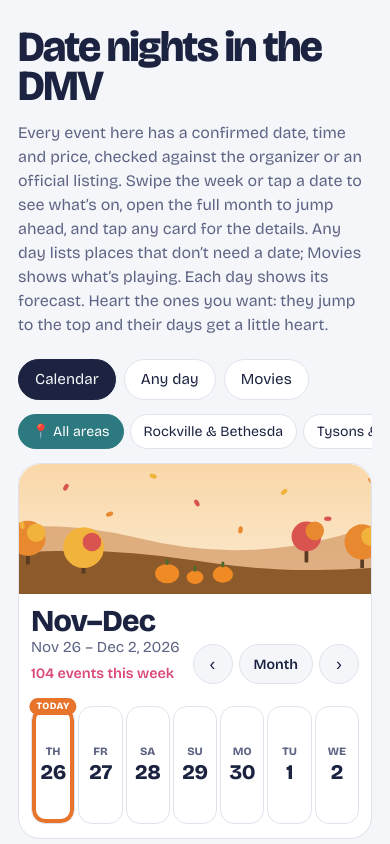
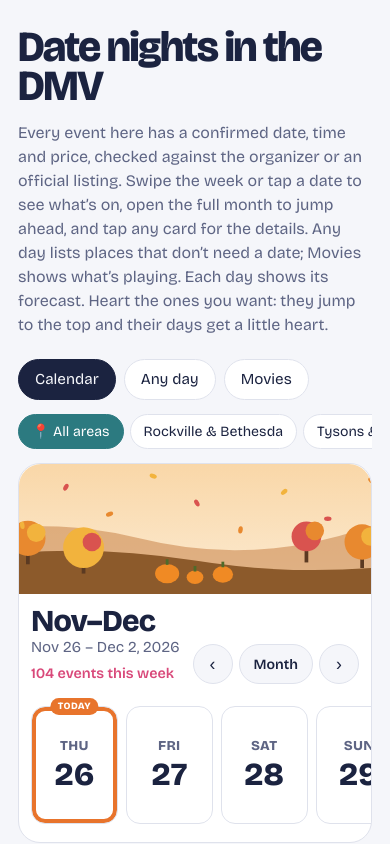
Before and after one commit to eseto9/DMVActivities, a plain HTML site: page index.html in a window 390 px wide. Shown: the top 844 px of the page. Drawn offline with nearby package versions, Linux system fonts and the light colour scheme; no server answers.

Commit message:
Phone week strip scrolls sideways with about 3.5 days visible
On screens 560px and narrower the 7-day strip becomes a horizontal
scroller so each day box is wider (full weekday, bigger date, icon and
temperatures); the selected or current day scrolls into view when the
week or selection changes. Arrows still move a week; the swipe-to-
change-week gesture is off on phones so swiping scrolls the days.

Co-Authored-By: Claude Opus 5.5 <noreply@anthropic.com>

```diff
--- a/index.html
+++ b/index.html
@@ -129,7 +129,7 @@ button:focus-visible,a:focus-visible{outline:3px solid var(--gold);outline-offse
 .sday .dw{font-size:.72rem;font-weight:700;text-transform:uppercase;letter-spacing:.02em;color:var(--muted)}
 .sday .dn{font-size:1.15rem;font-weight:800}
 .sday .dws{display:none}
-@media (max-width:560px){.cal{padding-left:12px;padding-right:12px}.banner{width:calc(100% + 24px);margin-left:-12px;margin-right:-12px}.strip{gap:3px}.sday .dwl{display:none}.sday .dws{display:inline}.day.sday{padding:5px 2px 6px}.sday .top{gap:1px}.sday .dw{font-size:.6rem;letter-spacing:0}.sday .dn{font-size:.9rem;letter-spacing:-.02em}.sday .wxsvg{height:46px}}
+@media (max-width:560px){.cal{padding-left:12px;padding-right:12px}.banner{width:calc(100% + 24px);margin-left:-12px;margin-right:-12px}.strip{display:flex;overflow-x:auto;scroll-snap-type:x proximity;gap:8px;scrollbar-width:none;margin:0 -12px;padding:10px 12px 4px;scroll-padding-left:12px}.strip::-webkit-scrollbar{display:none}.day.sday{flex:0 0 calc((100% - 24px)/3.5);scroll-snap-align:start;padding:7px 8px 8px}.sday .dw{font-size:.8rem}.sday .dn{font-size:1.4rem}.sday .wxsvg{height:58px}.sday .temps{font-size:1.02rem}.sday .rain{font-size:.82rem}}
 .sday .wxsvg{display:block;width:100%;height:44px;margin:4px 0 2px;overflow:visible}
 .sday .temps{display:flex;justify-content:center;flex-wrap:wrap;gap:1px 5px;font-size:.92rem;font-weight:800;line-height:1.1}
 .sday .hi{color:#D45A1F}.sday .lo{color:#2F6FB0}
@@ -137,7 +137,7 @@ button:focus-visible,a:focus-visible{outline:3px solid var(--gold);outline-offse
 .sday.nofx .top{flex:1;flex-direction:column;align-items:center;justify-content:center;gap:6px}
 .sday.nofx .dw{font-size:.85rem}
 .wrap .sday.nofx .dn,.sday.nofx .dn{font-size:2rem}
-@media (max-width:560px){.wrap .sday.nofx .dn{font-size:1.3rem}.sday.nofx .dw{font-size:.7rem}}
+@media (max-width:560px){.wrap .sday.nofx .dn{font-size:2rem}.sday.nofx .dw{font-size:.85rem}}
 .wxsvg .spin{transform-box:fill-box;transform-origin:center;animation:wxspin 14s linear infinite}
 .wxsvg .drift{animation:wxdrift 4s ease-in-out infinite alternate}
 .wxsvg .drop{animation:wxdrop 1.1s linear infinite}
@@ -986,9 +986,11 @@ function render(){
   const inW=ITEMS.filter(it=>catOk(it)&&it.days.some(k=>keys.includes(k)));
   document.getElementById("total").textContent=`${inW.length} event${inW.length===1?"":"s"} this week`;
   const cnt=keys.map(k=>inW.filter(it=>it.days.includes(k)).length);
-  document.getElementById("strip").innerHTML=keys.map((k,i)=>{const d=P(k),n=cnt[i],w=WX[k];
+  const stripEl=document.getElementById("strip");
+  stripEl.innerHTML=keys.map((k,i)=>{const d=P(k),n=cnt[i],w=WX[k];
     const cls=["day","sday"];if(!w)cls.push("nofx");if(+d===+TODAY)cls.push("today");if(d<TODAY)cls.push("past");if(ITEMS.some(it=>it.days.includes(k)&&savedOn(it,k)))cls.push("saved");
     return `<button class="${cls.join(" ")}" data-k="${k}" aria-pressed="${selKey===k}" aria-label="${DOW[d.getDay()]} ${MN[d.getMonth()]} ${d.getDate()}: ${w?wxText(w)+", ":""}${n} event${n===1?"":"s"}${cls.includes("saved")?", includes something you hearted":""}"><span class="top"><span class="dw"><span class="dwl">${DOW[d.getDay()]}</span><span class="dws">${DOW[d.getDay()].slice(0,2)}</span></span><span class="dn">${d.getDate()}</span></span>${w?`${wxSvg(w.c)}<span class="temps"><span class="hi">▲${w.hi}°</span><span class="lo">▼${w.lo}°</span></span>${w.pp>=30?`<span class="rain">💧${w.pp}%</span>`:""}`:""}</button>`;}).join("");
+  const sk=iso(start)+"|"+selKey;if(stripEl.scrollWidth>stripEl.clientWidth+2&&stripEl.dataset.sk!==sk){stripEl.dataset.sk=sk;const t=stripEl.querySelector('[aria-pressed="true"]')||stripEl.querySelector(".today");stripEl.scrollLeft=t?Math.max(0,t.offsetLeft-stripEl.firstElementChild.offsetLeft-(t===stripEl.firstElementChild?0:20)):0;}
   const st=document.getElementById("status");let list,ctx;
   const todayBtn=inRange&&!keys.includes(iso(TODAY))?` <button id="goToday">Back to today</button>`:"";
   if(selKey&&keys.includes(selKey)){list=inW.filter(it=>it.days.includes(selKey));ctx={day:selKey};
@@ -1045,7 +1047,7 @@ document.getElementById("nextW").onclick=()=>shiftWeek(7);
 const strip=document.getElementById("strip");let tx=null,ty=null;
 strip.addEventListener("click",e=>{const b=e.target.closest(".sday");if(!b)return;selKey=selKey===b.dataset.k?null:b.dataset.k;render();});
 strip.addEventListener("touchstart",e=>{tx=e.touches[0].clientX;ty=e.touches[0].clientY;},{passive:true});
-strip.addEventListener("touchend",e=>{if(tx===null)return;const dx=e.changedTouches[0].clientX-tx,dy=e.changedTouches[0].clientY-ty;tx=ty=null;if(Math.abs(dx)>40&&Math.abs(dx)>Math.abs(dy))shiftWeek(dx<0?7:-7);});
+strip.addEventListener("touchend",e=>{if(tx===null)return;if(strip.scrollWidth>strip.clientWidth+2){tx=ty=null;return;}const dx=e.changedTouches[0].clientX-tx,dy=e.changedTouches[0].clientY-ty;tx=ty=null;if(Math.abs(dx)>40&&Math.abs(dx)>Math.abs(dy))shiftWeek(dx<0?7:-7);});
 document.getElementById("calView").addEventListener("keydown",e=>{if(e.target.closest(".strip")){if(e.key==="ArrowLeft")shiftWeek(-7);if(e.key==="ArrowRight")shiftWeek(7);}});
 const dlg=document.getElementById("calDlg");
 function placePanel(){
```
